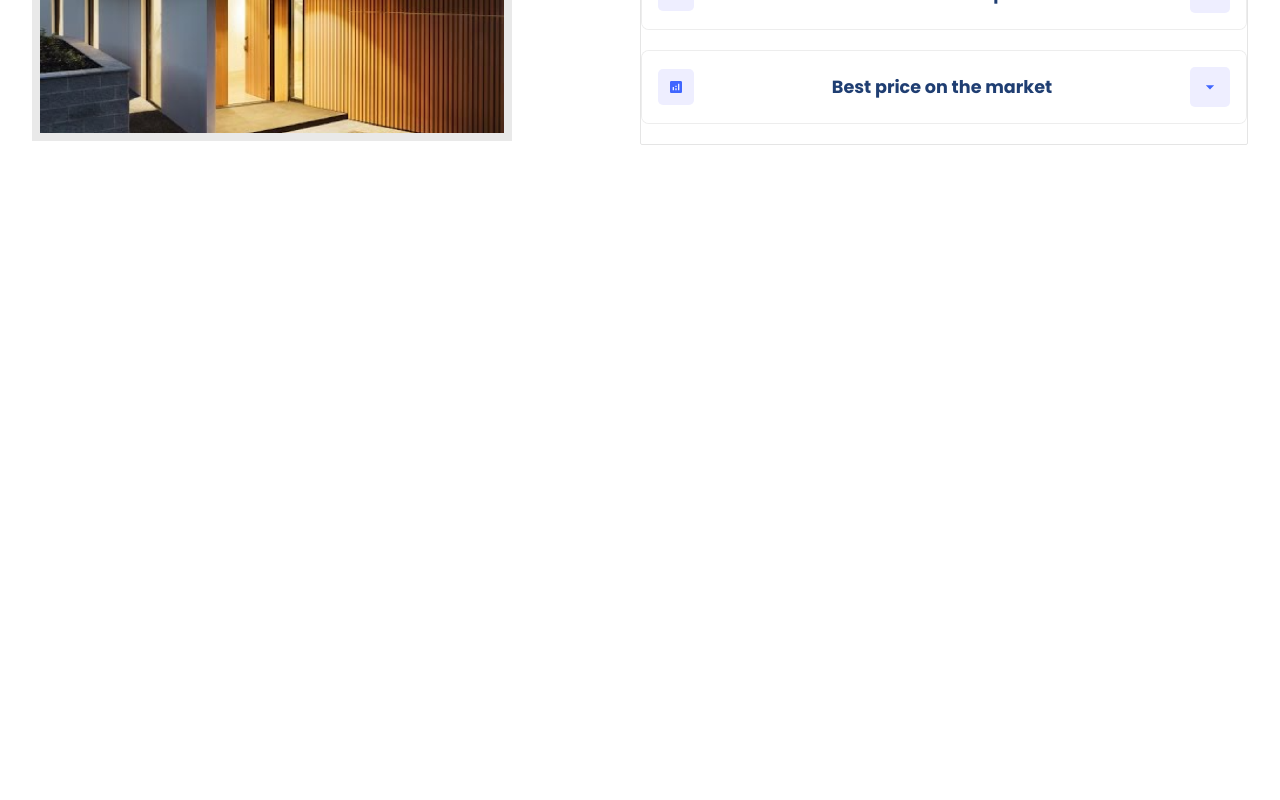
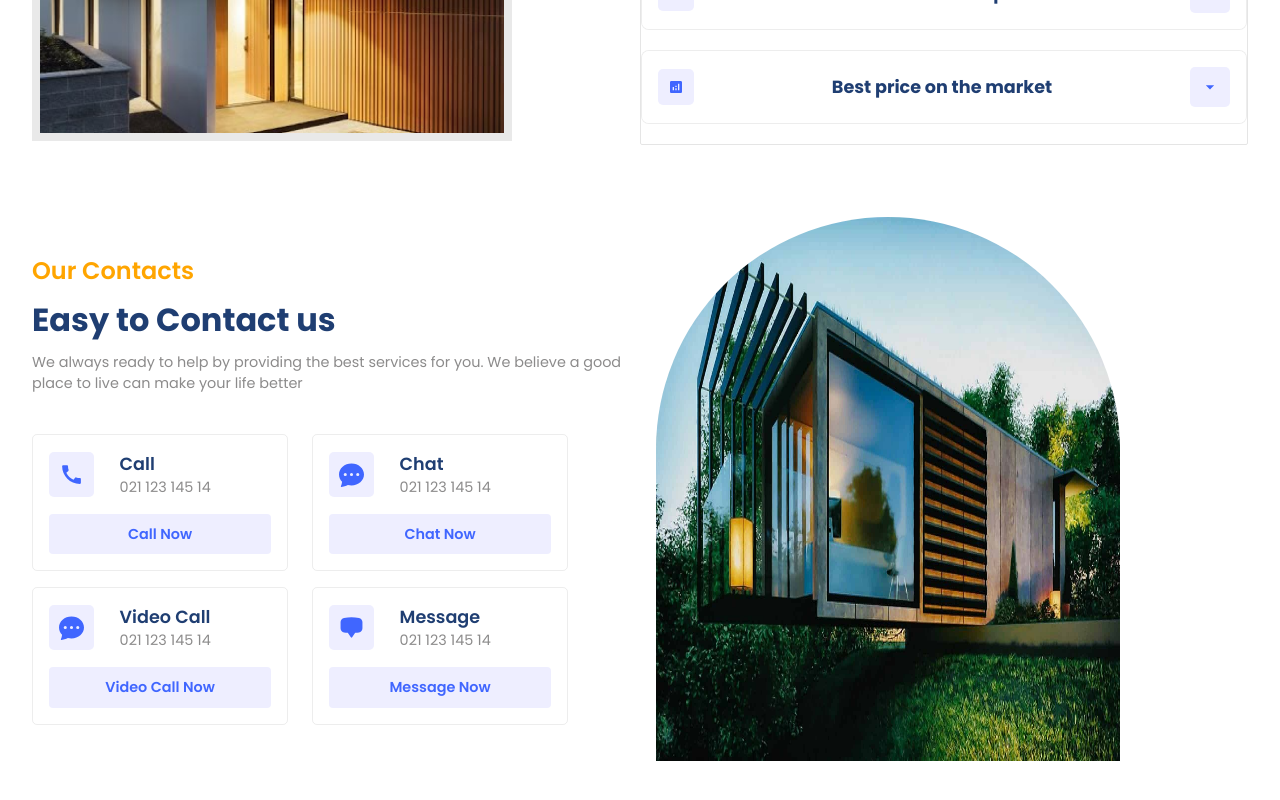
Before and after one commit to Prajith-Shetty/RealEstateWebsite, a React (Vite) app: page / in a window 1280 px wide. Shown: the part 1902-2702 px from the top of the page. Before the commit the page ends 2079 px from the top, so only its background shows below. Built offline with nearby package versions, Linux system fonts and the light colour scheme.

Commit message:
Contact Section Added

```diff
--- a/src/App.jsx
+++ b/src/App.jsx
@@ -4,6 +4,7 @@
 import Residencies from "./components/Residencies/Residencies";
 import './App.css';
 import Value from "./components/Value/Value";
+import Contact from "./components/Contact/Contact";
 
 function App() {
   return (
@@ -17,6 +18,7 @@
       <Companies/>
       <Residencies/>
       <Value/>
+      <Contact/>
     </div>
   );
 }
--- /dev/null
+++ b/src/components/Contact/Contact.css
@@ -0,0 +1,62 @@
+.c-container{
+    justify-content: space-between;
+}
+
+.c-container>div{
+    flex: 1;
+}
+
+.c-right{
+    width: 100%;
+}
+
+.c-left{
+    gap: 0.5rem;
+}
+
+.contactModes{
+    margin-top: 2rem;
+    gap: 1rem;
+}
+
+.contactModes .row{
+    gap: 1.5rem;
+}
+
+.mode{
+    width: 16rem;
+    padding: 1rem;
+    border: 0.8px solid rgba(128,128,128,0.143);
+    border-radius: 5px;
+    gap: 1rem;
+    transition: all 300ms ease-in;
+}
+
+.mode .button{
+    width: 100%;
+    background: var(--lightBlue);
+    color: var(--blue);
+    font-size: 0.9rem;
+    font-weight: 600;
+}
+
+.mode >:nth-child(1){
+    width: 100%;
+    gap: 1.6rem;
+}
+
+.mode .detail .primaryText{
+    font-size: 1.1rem;
+    font-weight: 600;
+}
+
+.mode:hover{
+    scale: 1.1;
+    box-shadow: var(--shadow);
+}
+
+.mode .button:hover{
+    background: var(--blue-gradient);
+    color: white;
+    scale: 0.8;
+}
--- /dev/null
+++ b/src/components/Contact/Contact.jsx
@@ -0,0 +1,98 @@
+import React from 'react'
+import './Contact.css'
+import {MdCall} from 'react-icons/md'
+import {BsFillChatDotsFill} from 'react-icons/bs'
+import {HiChatBubbleBottomCenter} from 'react-icons/hi2'
+
+const Contact = () => {
+    return (
+        <section className="c-wrapper">
+            <div className="paddings innerWidth flexCenter c-container">
+                {/* Left side */}
+                <div className="flexColStart c-left">
+                    <span className='orangeText'>Our Contacts</span>
+                    <span className='primaryText'>Easy to Contact us</span>
+                    <span className='secondaryText'>We always ready to help by providing the best services for you. We believe a good place to live can make your life better</span>
+
+                    <div className="flexColStart contactModes">
+                        {/* first row */}
+                        <div className="flexStart row">
+                            <div className="flexColCenter mode">
+                                <div className="flexStart">
+                                    <div className="flexCenter icon">
+                                        <MdCall size={25}/>
+                                    </div>
+                                    <div className="flexColStart detail">
+                                        <span className='primaryText'>Call</span>
+                                        <span className='secondaryText'>021 123 145 14</span>
+                                    </div>
+                                </div>
+                                <div className="flexCenter button">
+                                    Call Now
+                                </div>
+                            </div>
+
+                            <div className="flexColCenter mode">
+                                <div className="flexStart">
+                                    <div className="flexCenter icon">
+                                        <BsFillChatDotsFill size={25}/>
+                                    </div>
+                                    <div className="flexColStart detail">
+                                        <span className='primaryText'>Chat</span>
+                                        <span className='secondaryText'>021 123 145 14</span>
+                                    </div>
+                                </div>
+                                <div className="flexCenter button">
+                                    Chat Now
+                                </div>
+                            </div>
+                        </div>
+
+                        {/* second row */}
+                        <div className="flexStart row">
+                            <div className="flexColCenter mode">
+                                <div className="flexStart">
+                                    <div className="flexCenter icon">
+                                        <BsFillChatDotsFill size={25}/>
+                                    </div>
+                                    <div className="flexColStart detail">
+                                        <span className='primaryText'>Video Call</span>
+                                        <span className='secondaryText'>021 123 145 14</span>
+                                    </div>
+                                </div>
+                                <div className="flexCenter button">
+                                    Video Call Now
+                                </div>
+                            </div>
+
+                            <div className="flexColCenter mode">
+                                <div className="flexStart">
+                                    <div className="flexCenter icon">
+                                        <HiChatBubbleBottomCenter size={25}/>
+                                    </div>
+                                    <div className="flexColStart detail">
+                                        <span className='primaryText'>Message</span>
+                                        <span className='secondaryText'>021 123 145 14</span>
+                                    </div>
+                                </div>
+                                <div className="flexCenter button">
+                                    Message Now
+                                </div>
+                            </div>
+                        </div>
+                    </div>
+
+                </div>
+
+                {/* Right side */}
+                <div className="c-right">
+                    <div className="image-container">
+                        <img src="./contact.jpg" alt="" />
+                    </div>
+                </div>
+            </div>
+        </section>
+    )
+}
+
+export default Contact
```
Also changed, not shown: notes.txt.
